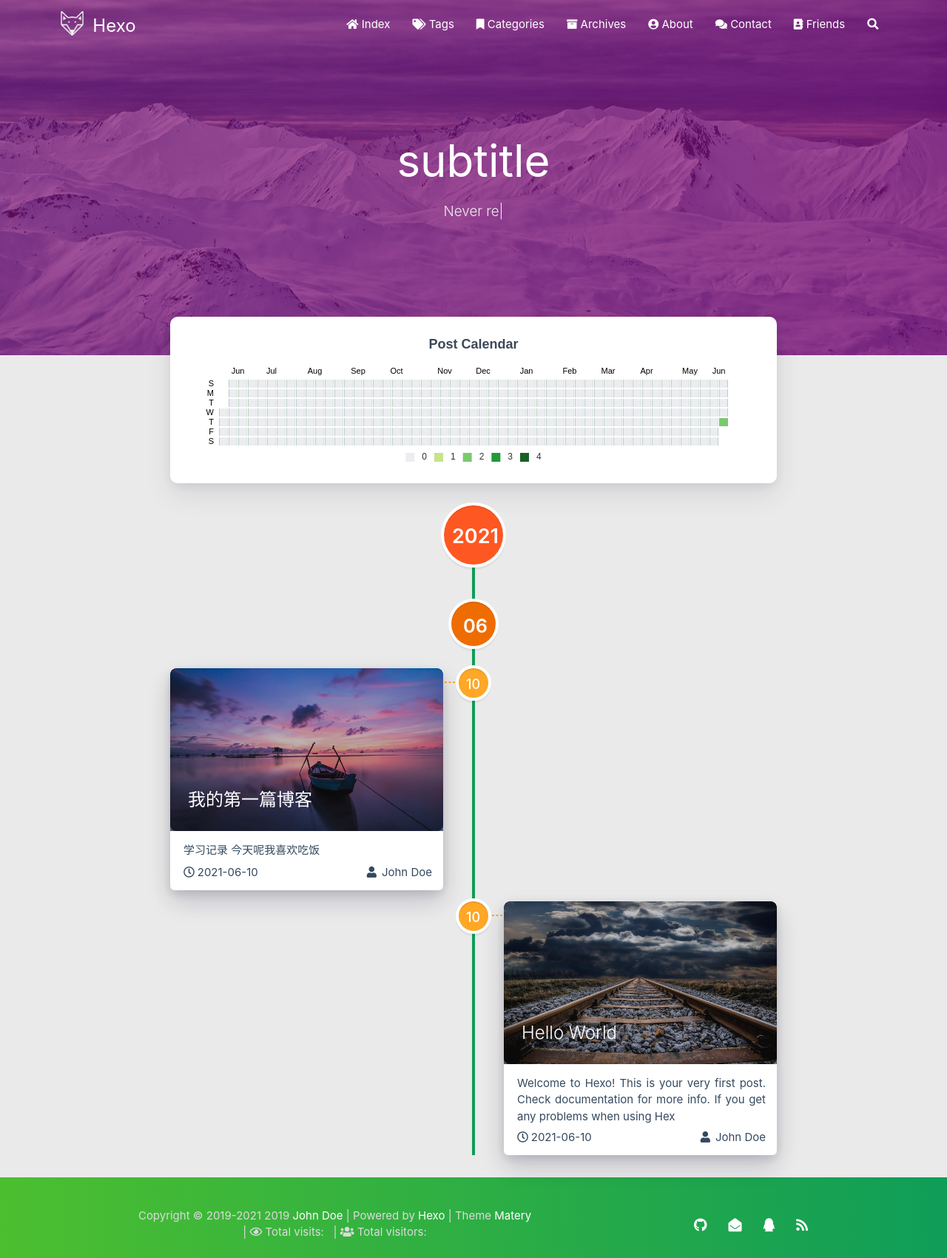
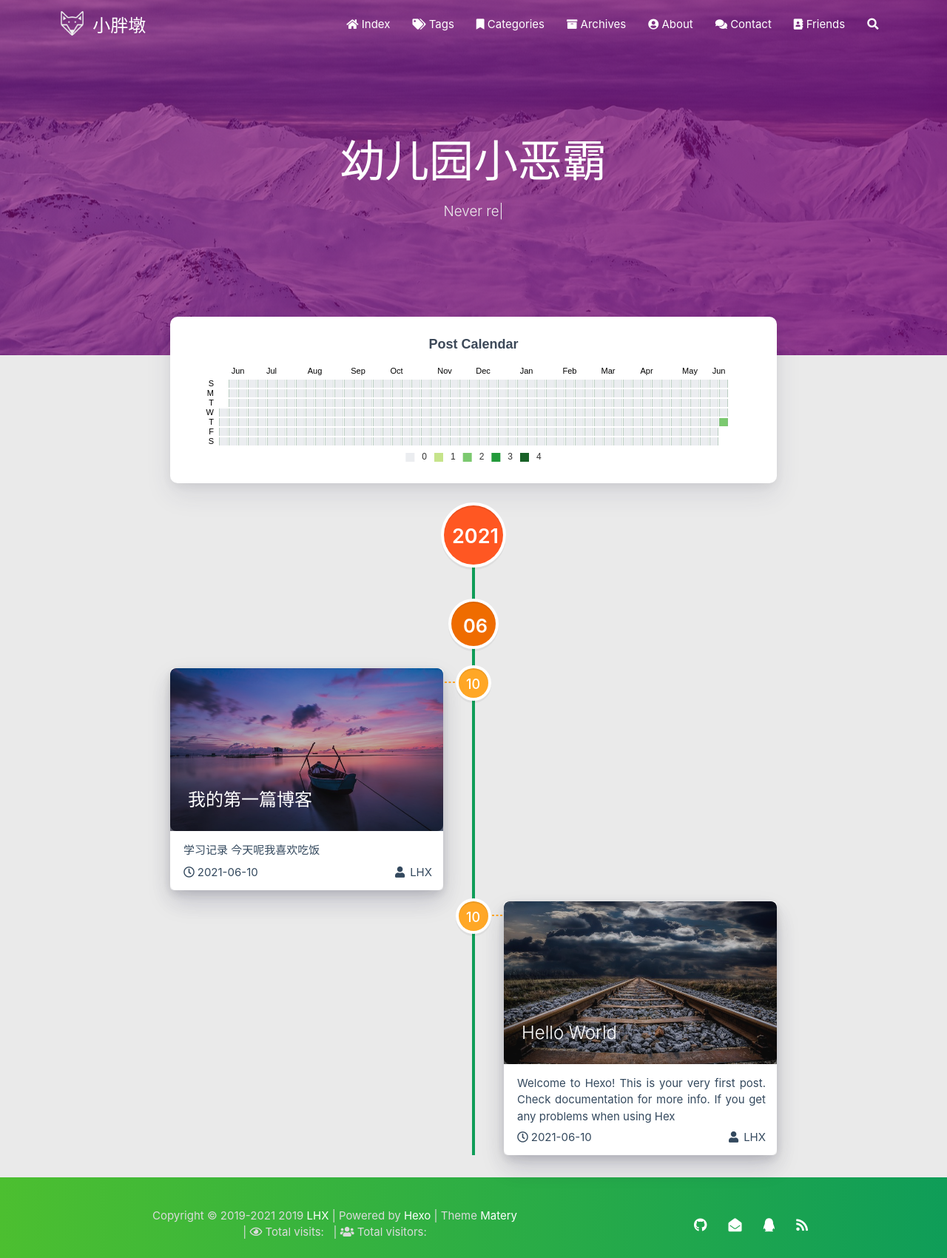
Before and after one commit to superhero009/superhero009.github.io, a plain HTML site: page archives/2021/06/index.html in a window 1280 px wide. Shown: the whole page at 74% size. Drawn offline with nearby package versions, Linux system fonts and the light colour scheme; some packages are replaced by stand-ins of ours; no server answers; a script that the page names is missing.

Commit message:
Site updated: 2021-06-10 21:34:50

```diff
--- a/archives/2021/06/index.html
+++ b/archives/2021/06/index.html
@@ -4,8 +4,8 @@
 
 <head>
     <meta charset="utf-8">
-    <meta name="keywords" content="Archives: 2021/6, Hexo">
-    <meta name="description" content="">
+    <meta name="keywords" content="Archives: 2021/6, 小胖墩">
+    <meta name="description" content="早知道后劲这么大，当初就不认识了.....">
     <meta http-equiv="X-UA-Compatible" content="IE=edge">
     <meta name="viewport" content="width=device-width, initial-scale=1.0, user-scalable=no">
     <meta name="renderer" content="webkit|ie-stand|ie-comp">
@@ -16,7 +16,7 @@
     <!-- Global site tag (gtag.js) - Google Analytics -->
 
 
-    <title>Archives: 2021/6 | Hexo</title>
+    <title>Archives: 2021/6 | 小胖墩</title>
     <link rel="icon" type="image/png" href="/favicon.png">
 
     <link rel="stylesheet" type="text/css" href="/libs/awesome/css/all.css">
@@ -43,7 +43,7 @@
 
                     <img src="/medias/logo.png" class="logo-img" alt="LOGO">
 
-                    <span class="logo-span">Hexo</span>
+                    <span class="logo-span">小胖墩</span>
                 </a>
             </div>
 
@@ -142,10 +142,10 @@
 
         <img src="/medias/logo.png" class="logo-img circle responsive-img">
 
-        <div class="logo-name">Hexo</div>
+        <div class="logo-name">小胖墩</div>
         <div class="logo-desc">
 
-            Never really desperate, only the lost of the soul.
+            早知道后劲这么大，当初就不认识了.....
 
         </div>
     </div>
@@ -313,7 +313,7 @@
         <div class="brand">
             <div class="title center-align">
 
-                    subtitle
+                幼儿园小恶霸
 
             </div>
 
@@ -495,7 +495,7 @@
                                 <span class="publish-author">
 
                                     <i class="fas fa-user fa-fw"></i>
-                                    John Doe
+                                    LHX
 
                                 </span>
                             </div>
@@ -544,7 +544,7 @@
                                 <span class="publish-author">
 
                                     <i class="fas fa-user fa-fw"></i>
-                                    John Doe
+                                    LHX
 
                                 </span>
                             </div>
@@ -628,7 +628,7 @@
                 <span id="year">2019-2021</span>
 
             <span id="year">2019</span>
-            <a href="/about" target="_blank">John Doe</a>
+            <a href="/about" target="_blank">LHX</a>
             |&nbsp;Powered by&nbsp;<a href="https://hexo.io/" target="_blank">Hexo</a>
             |&nbsp;Theme&nbsp;<a href="https://github.com/blinkfox/hexo-theme-matery" target="_blank">Matery</a>
             <br>
```
Also changed, not shown: 2021/06/10/hello-world/index.html (+11 -11 lines), 2021/06/10/我的第一篇博客/index.html (+11 -11 lines), archives/2021/index.html (+10 -10 lines), archives/index.html (+10 -10 lines), index.html (+10 -10 lines).
